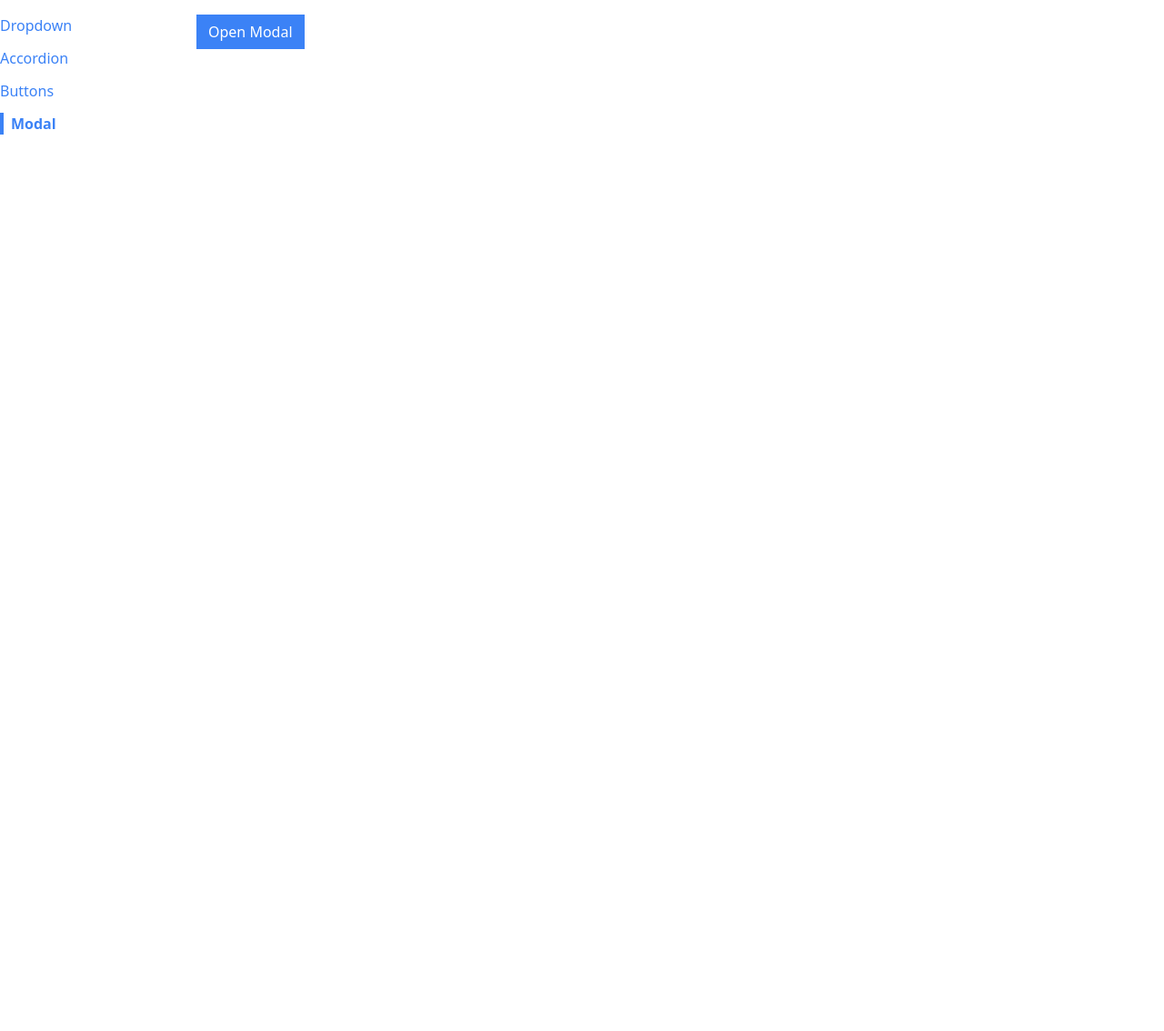
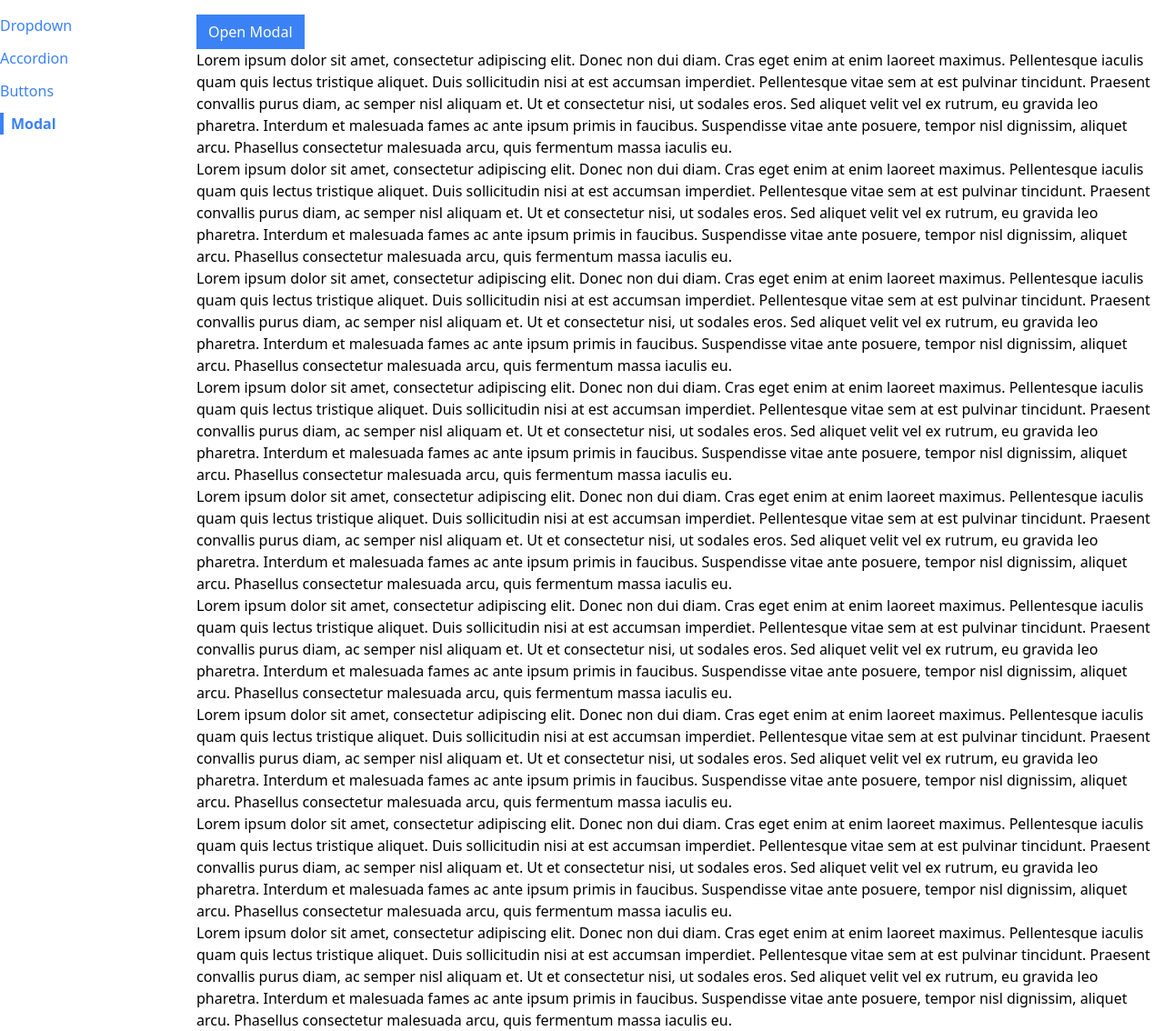
Before and after one commit to kleekich21/comps, a React (Create React App) app: page /modal in a window 1280 px wide. Shown: the whole page at 91% size. Before the commit the page ends 800 px from the top, so only its background shows below. Built offline with nearby package versions, Linux system fonts and the light colour scheme.

Commit message:
feat: disallow scrolling background when user opens modal

```diff
--- a/src/components/Modal.js
+++ b/src/components/Modal.js
@@ -1,12 +1,25 @@
+import { useEffect } from "react";
 import ReactDOM from "react-dom";
-function Modal({ onClose }) {
+function Modal({ onClose, children, actionBar }) {
+  useEffect(() => {
+    document.body.classList.add("overflow-hidden");
+    return () => {
+      document.body.classList.remove("overflow-hidden");
+    };
+  });
+
   return ReactDOM.createPortal(
     <div>
       <div
         onClick={onClose}
         className="absolute inset-0 bg-gray-300 opacity-80"
       ></div>
-      <div className="absolute inset-40 p-10 bg-white">I am a modal</div>
+      <div className="absolute inset-40 p-10 bg-white">
+        <div className="flex flex-col justify-between h-full">
+          {children}
+          <div className="flex justify-end">{actionBar}</div>
+        </div>
+      </div>
     </div>,
     document.querySelector(".modal-container")
   );
--- a/src/pages/ModalPage.js
+++ b/src/pages/ModalPage.js
@@ -13,12 +13,125 @@ function ModalPage() {
     setShowModal(false);
   };
 
+  const actionBar = (
+    <div>
+      <Button onClick={handleClose} primary>
+        Accept
+      </Button>
+    </div>
+  );
+
+  const modal = (
+    <Modal onClose={handleClose} actionBar={actionBar}>
+      <p>here is an import agreement to accept</p>
+    </Modal>
+  );
+
   return (
     <div>
       <Button onClick={handleClick} primary>
         Open Modal
       </Button>
-      {showModal && <Modal onClose={handleClose} />}
+      {showModal && modal}
+      <p>
+        Lorem ipsum dolor sit amet, consectetur adipiscing elit. Donec non dui
+        diam. Cras eget enim at enim laoreet maximus. Pellentesque iaculis quam
+        quis lectus tristique aliquet. Duis sollicitudin nisi at est accumsan
+        imperdiet. Pellentesque vitae sem at est pulvinar tincidunt. Praesent
+        convallis purus diam, ac semper nisl aliquam et. Ut et consectetur nisi,
+        ut sodales eros. Sed aliquet velit vel ex rutrum, eu gravida leo
+        pharetra. Interdum et malesuada fames ac ante ipsum primis in faucibus.
+        Suspendisse vitae ante posuere, tempor nisl dignissim, aliquet arcu.
+        Phasellus consectetur malesuada arcu, quis fermentum massa iaculis eu.
+      </p>
+      <p>
+        Lorem ipsum dolor sit amet, consectetur adipiscing elit. Donec non dui
+        diam. Cras eget enim at enim laoreet maximus. Pellentesque iaculis quam
+        quis lectus tristique aliquet. Duis sollicitudin nisi at est accumsan
+        imperdiet. Pellentesque vitae sem at est pulvinar tincidunt. Praesent
+        convallis purus diam, ac semper nisl aliquam et. Ut et consectetur nisi,
+        ut sodales eros. Sed aliquet velit vel ex rutrum, eu gravida leo
+        pharetra. Interdum et malesuada fames ac ante ipsum primis in faucibus.
+        Suspendisse vitae ante posuere, tempor nisl dignissim, aliquet arcu.
+        Phasellus consectetur malesuada arcu, quis fermentum massa iaculis eu.
+      </p>
+      <p>
+        Lorem ipsum dolor sit amet, consectetur adipiscing elit. Donec non dui
+        diam. Cras eget enim at enim laoreet maximus. Pellentesque iaculis quam
+        quis lectus tristique aliquet. Duis sollicitudin nisi at est accumsan
+        imperdiet. Pellentesque vitae sem at est pulvinar tincidunt. Praesent
+        convallis purus diam, ac semper nisl aliquam et. Ut et consectetur nisi,
+        ut sodales eros. Sed aliquet velit vel ex rutrum, eu gravida leo
+        pharetra. Interdum et malesuada fames ac ante ipsum primis in faucibus.
+        Suspendisse vitae ante posuere, tempor nisl dignissim, aliquet arcu.
+        Phasellus consectetur malesuada arcu, quis fermentum massa iaculis eu.
+      </p>
+      <p>
+        Lorem ipsum dolor sit amet, consectetur adipiscing elit. Donec non dui
+        diam. Cras eget enim at enim laoreet maximus. Pellentesque iaculis quam
+        quis lectus tristique aliquet. Duis sollicitudin nisi at est accumsan
+        imperdiet. Pellentesque vitae sem at est pulvinar tincidunt. Praesent
+        convallis purus diam, ac semper nisl aliquam et. Ut et consectetur nisi,
+        ut sodales eros. Sed aliquet velit vel ex rutrum, eu gravida leo
+        pharetra. Interdum et malesuada fames ac ante ipsum primis in faucibus.
+        Suspendisse vitae ante posuere, tempor nisl dignissim, aliquet arcu.
+        Phasellus consectetur malesuada arcu, quis fermentum massa iaculis eu.
+      </p>
+      <p>
+        Lorem ipsum dolor sit amet, consectetur adipiscing elit. Donec non dui
+        diam. Cras eget enim at enim laoreet maximus. Pellentesque iaculis quam
+        quis lectus tristique aliquet. Duis sollicitudin nisi at est accumsan
+        imperdiet. Pellentesque vitae sem at est pulvinar tincidunt. Praesent
+        convallis purus diam, ac semper nisl aliquam et. Ut et consectetur nisi,
+        ut sodales eros. Sed aliquet velit vel ex rutrum, eu gravida leo
+        pharetra. Interdum et malesuada fames ac ante ipsum primis in faucibus.
+        Suspendisse vitae ante posuere, tempor nisl dignissim, aliquet arcu.
+        Phasellus consectetur malesuada arcu, quis fermentum massa iaculis eu.
+      </p>
+      <p>
+        Lorem ipsum dolor sit amet, consectetur adipiscing elit. Donec non dui
+        diam. Cras eget enim at enim laoreet maximus. Pellentesque iaculis quam
+        quis lectus tristique aliquet. Duis sollicitudin nisi at est accumsan
+        imperdiet. Pellentesque vitae sem at est pulvinar tincidunt. Praesent
+        convallis purus diam, ac semper nisl aliquam et. Ut et consectetur nisi,
+        ut sodales eros. Sed aliquet velit vel ex rutrum, eu gravida leo
+        pharetra. Interdum et malesuada fames ac ante ipsum primis in faucibus.
+        Suspendisse vitae ante posuere, tempor nisl dignissim, aliquet arcu.
+        Phasellus consectetur malesuada arcu, quis fermentum massa iaculis eu.
+      </p>
+      <p>
+        Lorem ipsum dolor sit amet, consectetur adipiscing elit. Donec non dui
+        diam. Cras eget enim at enim laoreet maximus. Pellentesque iaculis quam
+        quis lectus tristique aliquet. Duis sollicitudin nisi at est accumsan
+        imperdiet. Pellentesque vitae sem at est pulvinar tincidunt. Praesent
+        convallis purus diam, ac semper nisl aliquam et. Ut et consectetur nisi,
+        ut sodales eros. Sed aliquet velit vel ex rutrum, eu gravida leo
+        pharetra. Interdum et malesuada fames ac ante ipsum primis in faucibus.
+        Suspendisse vitae ante posuere, tempor nisl dignissim, aliquet arcu.
+        Phasellus consectetur malesuada arcu, quis fermentum massa iaculis eu.
+      </p>
+      <p>
+        Lorem ipsum dolor sit amet, consectetur adipiscing elit. Donec non dui
+        diam. Cras eget enim at enim laoreet maximus. Pellentesque iaculis quam
+        quis lectus tristique aliquet. Duis sollicitudin nisi at est accumsan
+        imperdiet. Pellentesque vitae sem at est pulvinar tincidunt. Praesent
+        convallis purus diam, ac semper nisl aliquam et. Ut et consectetur nisi,
+        ut sodales eros. Sed aliquet velit vel ex rutrum, eu gravida leo
+        pharetra. Interdum et malesuada fames ac ante ipsum primis in faucibus.
+        Suspendisse vitae ante posuere, tempor nisl dignissim, aliquet arcu.
+        Phasellus consectetur malesuada arcu, quis fermentum massa iaculis eu.
+      </p>
+      <p>
+        Lorem ipsum dolor sit amet, consectetur adipiscing elit. Donec non dui
+        diam. Cras eget enim at enim laoreet maximus. Pellentesque iaculis quam
+        quis lectus tristique aliquet. Duis sollicitudin nisi at est accumsan
+        imperdiet. Pellentesque vitae sem at est pulvinar tincidunt. Praesent
+        convallis purus diam, ac semper nisl aliquam et. Ut et consectetur nisi,
+        ut sodales eros. Sed aliquet velit vel ex rutrum, eu gravida leo
+        pharetra. Interdum et malesuada fames ac ante ipsum primis in faucibus.
+        Suspendisse vitae ante posuere, tempor nisl dignissim, aliquet arcu.
+        Phasellus consectetur malesuada arcu, quis fermentum massa iaculis eu.
+      </p>
     </div>
   );
 }
```
